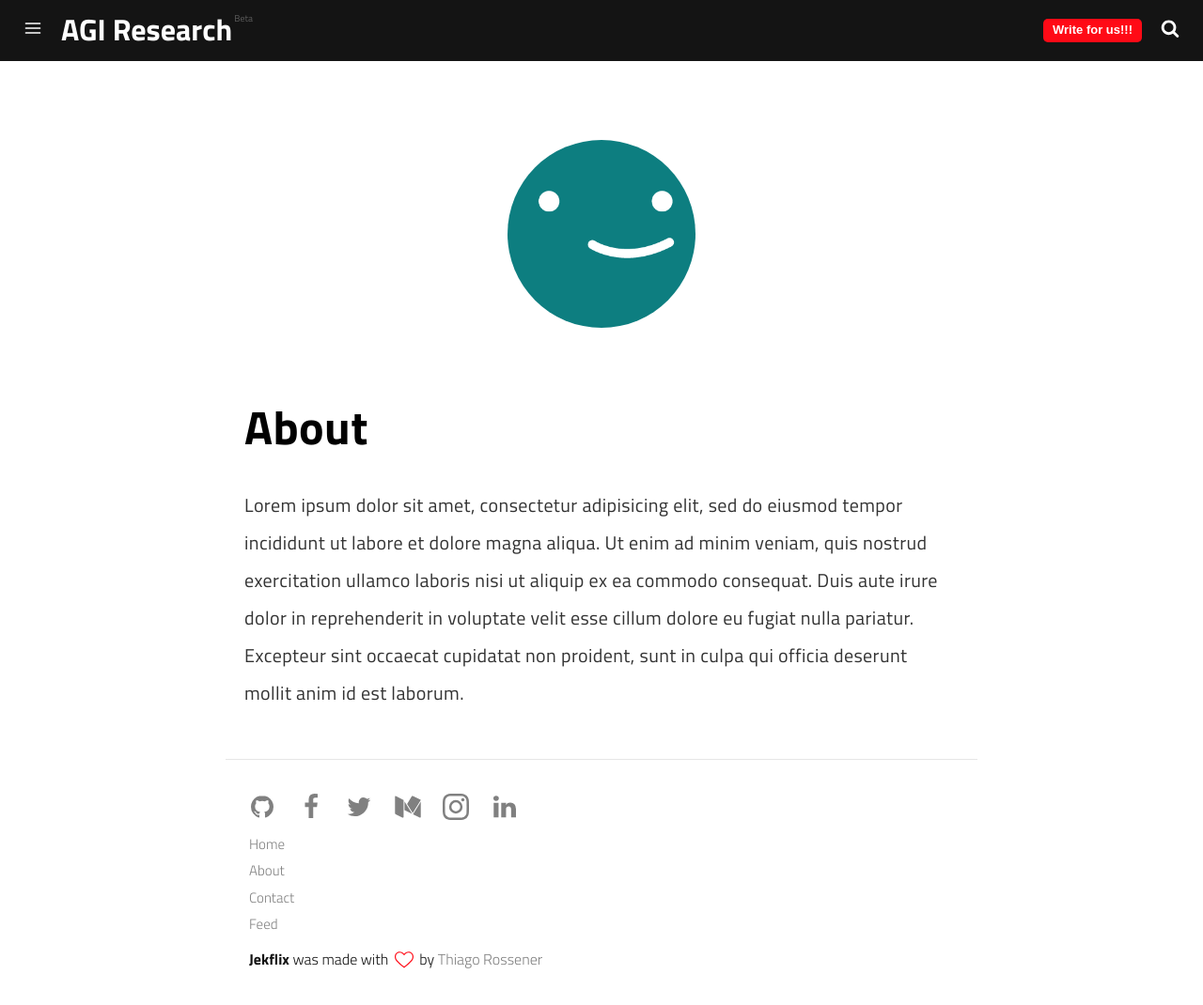
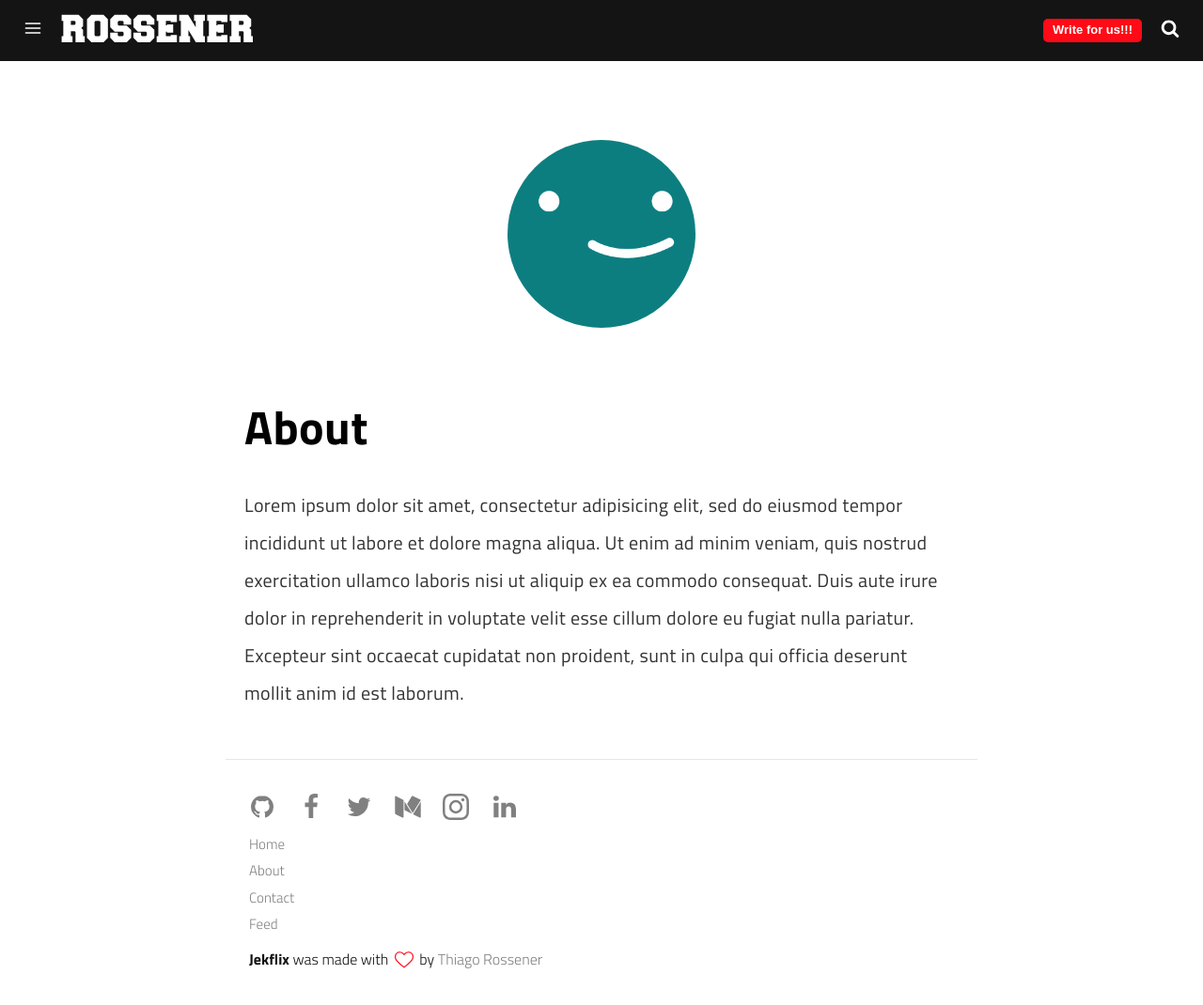
Before and after one commit to justanothermedialab/agi-research, a Jekyll site: the page built from pages/about.md, in a window 1280 px wide and 1070 px high. Shown: the whole window at 94% size. Built offline with Jekyll 4.4.1, drawn with Linux system fonts in a browser that asks for light colours; a script that is not in the unit is left out.

Commit message:
Update _config.yml

```diff
--- a/_config.yml
+++ b/_config.yml
@@ -42,7 +42,7 @@ two_columns_layout: true
 
 # Advanced Settings
 baseurl: "" # the subpath of your site, e.g. /blog
-url: "" # the base hostname & protocol for your site
+url: "agi-research.in" # the base hostname & protocol for your site
 google_analytics: "UA-XXXXXXXX-X"
 language: "en"
 categories_folder: category
@@ -58,7 +58,7 @@ collections:
     output: true
 paginate_path: "/page/:num/"
 show_get_theme_btn: true
-use_logo: false
+use_logo: true
 
 # Content paginator
 paginate_content:
```
